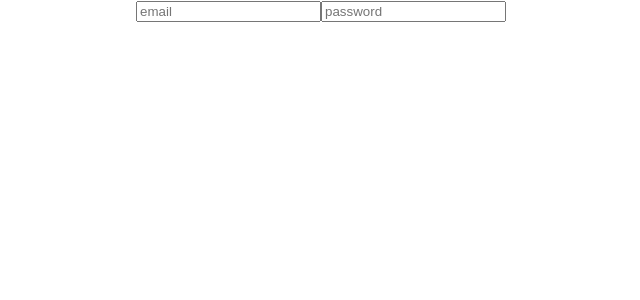
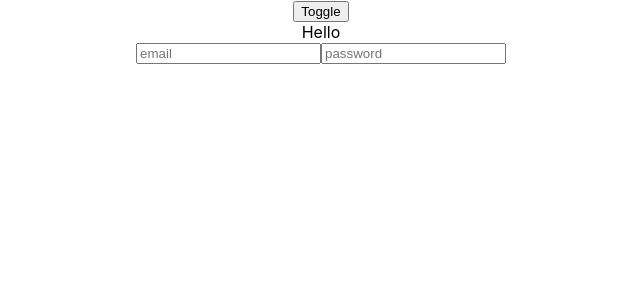
Before and after one commit to jfcv/REACT-hooks, a React (Create React App) app: page / in a window 1280 px wide. Shown: the top 300 px of the page, without its empty margins (319-959 px from the left). Built offline with nearby package versions, Linux system fonts and the light colour scheme.

Commit message:
Add Hello component to show the useEffect() behavior with the returning clean-up function. Mimicking the older willmount and unmount methods.

```diff
--- /dev/null
+++ b/src/components/hello.jsx
@@ -0,0 +1,13 @@
+import React, { useEffect } from "react";
+
+export const Hello = () => {
+  useEffect(() => {
+    console.log("render !");
+
+    return () => {
+      console.log("unmount !");
+    };
+  }, []);
+
+  return <div>Hello</div>;
+};
--- a/src/components/useState.jsx
+++ b/src/components/useState.jsx
@@ -1,19 +1,17 @@
-import React, { useEffect } from "react";
+import React, { useEffect, useState } from "react";
 import { useForm } from "./useForm";
+import { Hello } from "./hello";
 
 const UseState = () => {
   const [values, handleChange] = useForm({ email: "", password: "" });
-
-  /**
-   * every time the components gets re-render the
-   * useEffect function gets called
-   */
-  useEffect(() => {
-    console.log("useEffect hook!");
-  }, [values.email]);
+  const [hello, setHello] = useState(true);
 
   return (
     <div>
+      <button onClick={() => setHello(!hello)}>Toggle</button>
+
+      {hello && <Hello />}
+
       <input
         type="text"
         placeholder="email"
```
